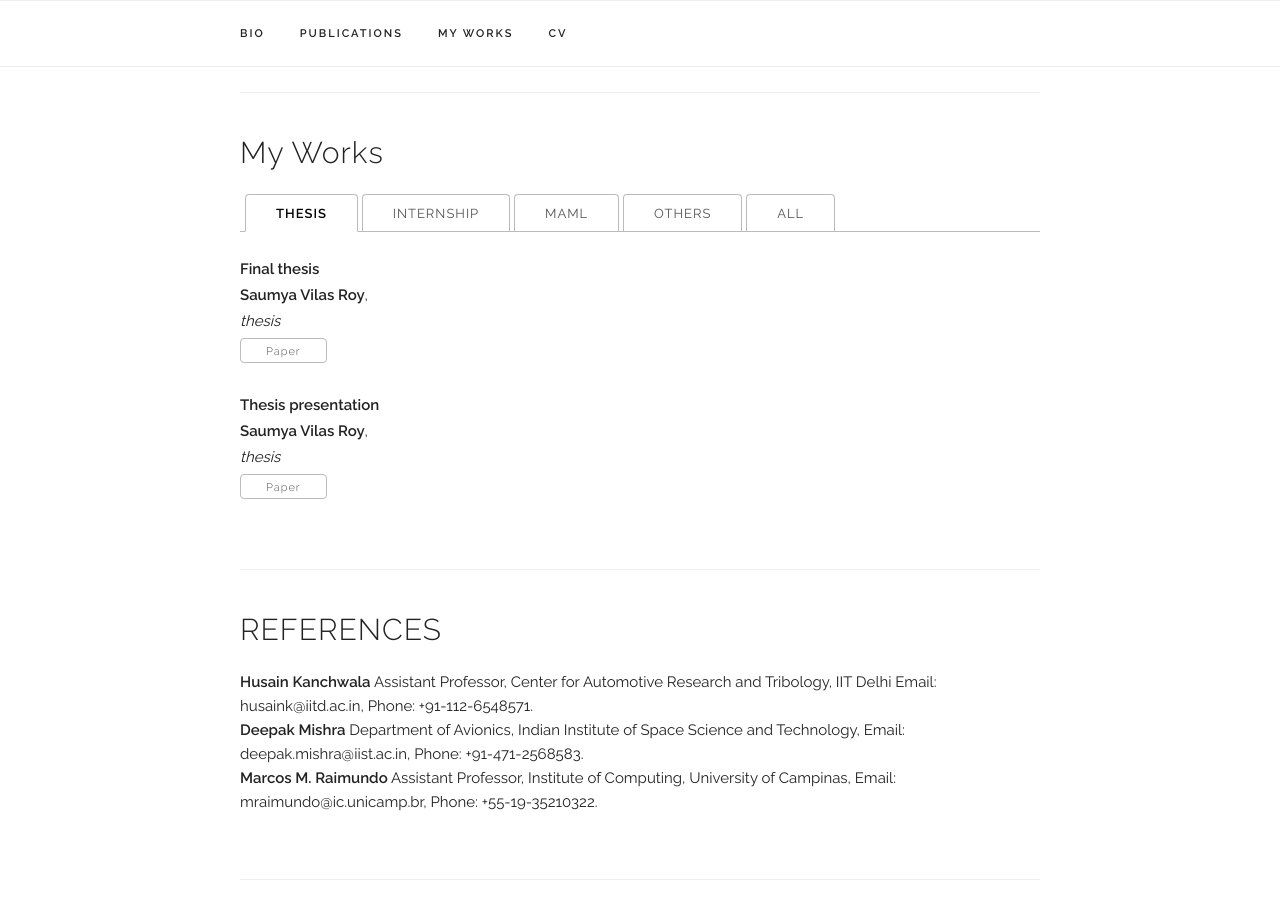
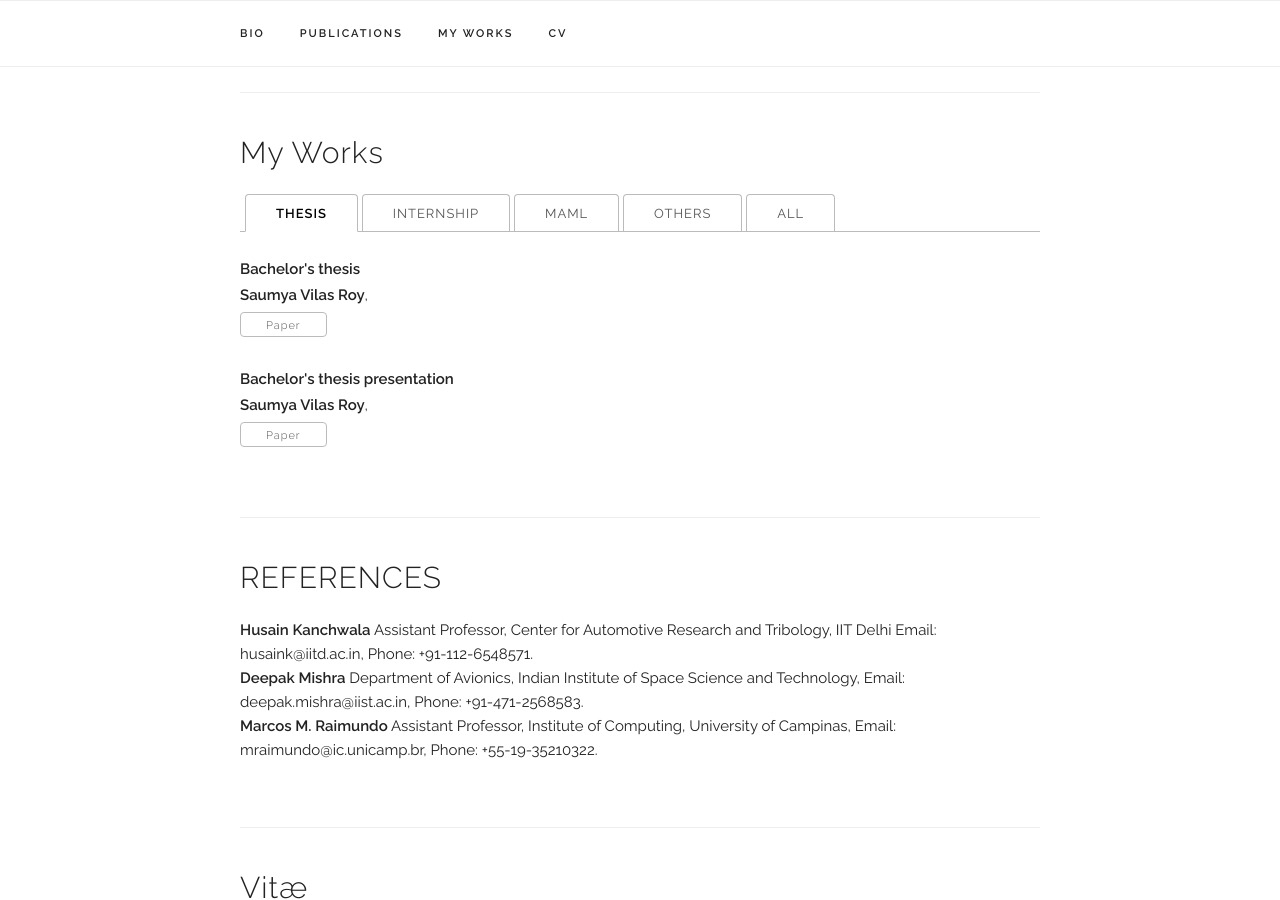
Before and after one commit to kurmananda/saumya, a Jekyll site: the page built from index.html, in a window 1280 px wide and 900 px high, scrolled down 1106 px. Built offline with Jekyll 4.4.1, drawn with Linux system fonts in a browser that asks for light colours.

Commit message:
Update publications.yaml

```diff
--- a/_data/publications.yaml
+++ b/_data/publications.yaml
@@ -1,61 +1,61 @@
 papers:
 
-  - title: "Final thesis"
+  - title: "Bachelor's thesis"
     authors: "<b>Saumya Vilas Roy</b>, "
-    venue: "thesis"
+    venue: " "
     paper_pdf: "assets/works/Final/Final thesis.pdf"
     year: "thesis"
 
-  - title: "Thesis presentation"
+  - title: "Bachelor's thesis presentation"
     authors: "<b>Saumya Vilas Roy</b>, "
-    venue: "thesis"
+    venue: " "
     paper_pdf: "assets/works/Final/Thesis presentation.pdf"
     year: "thesis"
 
   - title: "Internship CVNN"
     authors: "<b>Saumya Vilas Roy</b>, "
-    venue: "CVNN"
+    venue: " "
     paper_pdf: "assets/works/Internship_CVNN/doct.pdf"
     year: "intern"
 
   - title: "ISGNS_CVNN_29NOV"
     authors: "<b>Saumya Vilas Roy</b>, "
-    venue: "CVNN"
+    venue: " "
     paper_pdf: "assets/works/Internship_CVNN/ISGNS_CVNN_29NOV.pdf"
     year: "intern"
 
   - title: "MAML"
     authors: "<b>Saumya Vilas Roy</b>, "
-    venue: "MAML"
+    venue: " "
     paper_pdf: "assets/works/MAML/MAML.pdf"
     year: "maml"
 
   - title: "MAML vs FOMAML"
     authors: "<b>Saumya Vilas Roy</b>, "
-    venue: "MAML"
+    venue: " "
     paper_pdf: "assets/works/MAML/MAML vs FOMAML.pdf"
     year: "maml"
 
   - title: "A Complex Network Analysis of the OPEC Crude_Oil Trade Network"
     authors: "<b>Saumya Vilas Roy</b>, "
-    venue: "others"
+    venue: " "
     paper_pdf: "assets/works/A Complex Network Analysis of the OPEC Crude_Oil Trade Network.pdf"
     year: "others"
 
   - title: "Different clustering methonds and differences"
     authors: "<b>Saumya Vilas Roy</b>, "
-    venue: "others"
+    venue: " "
     paper_pdf: "assets/works/Different clustering methonds and differences.pdf"
     year: "others"
 
   - title: "NAPC-2025-CombInst-Wavelet-Manuscript"
     authors: "<b>Saumya Vilas Roy</b>, "
-    venue: "others"
+    venue: " "
     paper_pdf: "assets/works/NAPC-2025-CombInst-Wavelet-Manuscript.pdf"
     year: "others"
 
   - title: "Review_NNP-water"
     authors: "<b>Saumya Vilas Roy</b>, "
-    venue: "others"
+    venue: " "
     paper_pdf: "assets/works/Review_NNP-water.pdf"
     year: "others"
```
